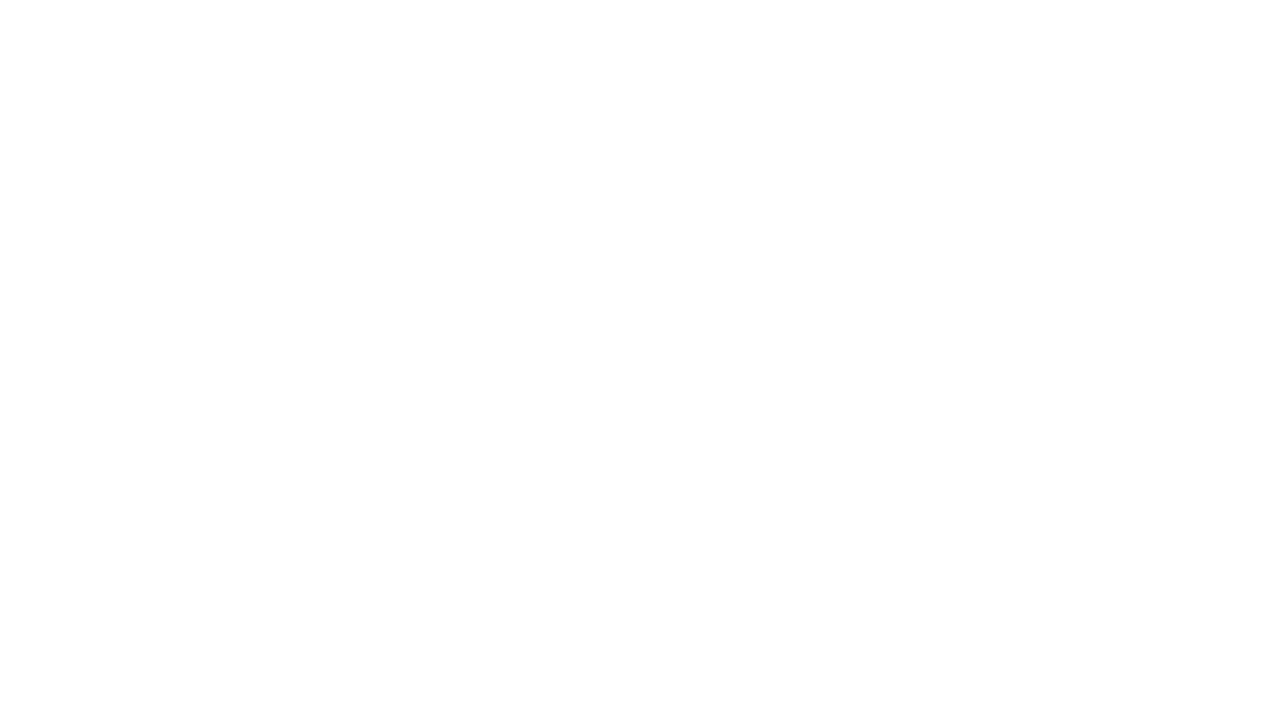
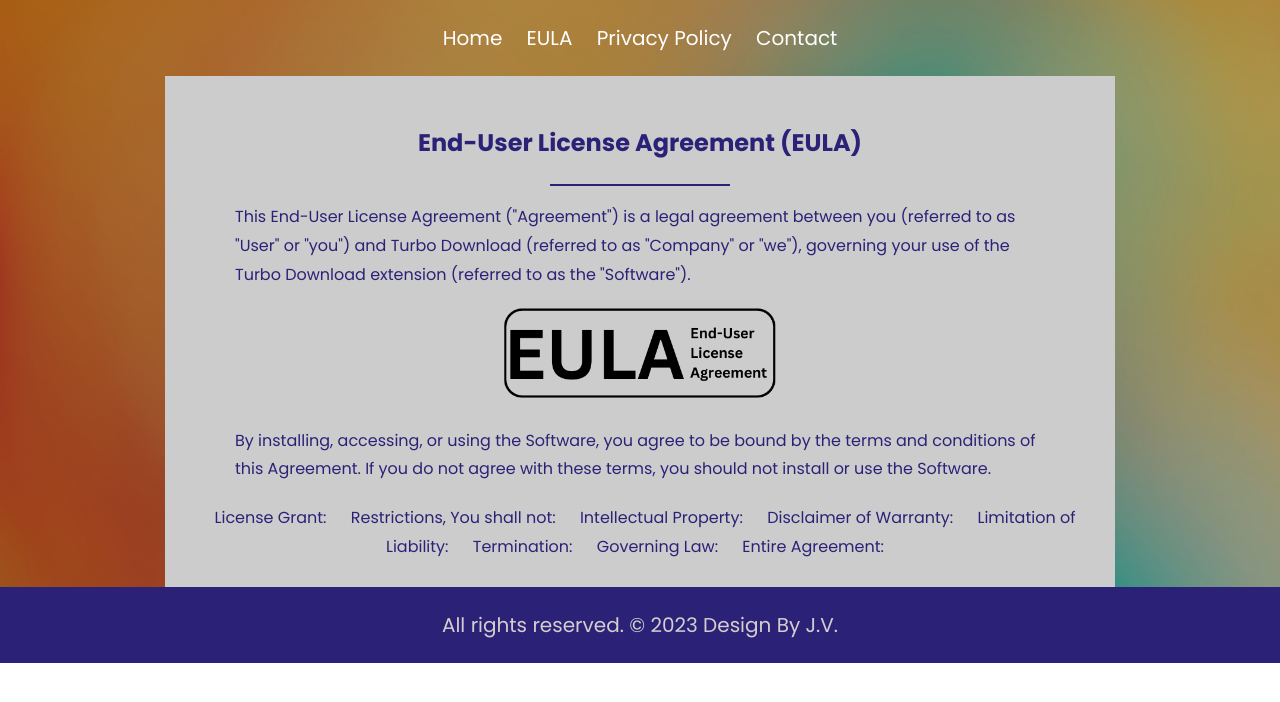
Before and after one commit to JosifVukicevic/FirstWebsite-Coinis, a plain HTML site: page eula.html in a window 1280 px wide. Drawn offline with Linux system fonts and the light colour scheme.

Commit message:
Eula & Privacy

```diff
--- a/eula.html
+++ b/eula.html
@@ -12,5 +12,43 @@
 </head>
 <body>
 
+    <section class="section-2">
+        <div>
+            <ul>
+                <li><a href="index.html">Home</a></li>
+                <li><a href="eula.html">EULA</a></li>
+                <li><a href="privacy.html">Privacy Policy</a></li>
+                <li><a href="contact.html">Contact</a></li>
+            </ul>
+        </div>
+
+        <div class="box">
+            <h2>End-User License Agreement (EULA)</h2>
+            <hr>
+            <div class="txt-for-eula">
+                <p>This End-User License Agreement ("Agreement") is a legal agreement between you (referred to as "User" or "you") and Turbo Download (referred to as "Company" or "we"), governing your use of the Turbo Download extension (referred to as the "Software").</p>
+                <img src="Images/eula_logo.png" alt="EULA Logo">
+                <p>By installing, accessing, or using the Software, you agree to be bound by the terms and conditions of this Agreement. If you do not agree with these terms, you should not install or use the Software.</p>
+                <ul>
+                    <li><span>License Grant:</span></li>
+                    <li><span>Restrictions, You shall not:</span></li>
+                    <li><span>Intellectual Property:</span></li>
+                    <li><span>Disclaimer of Warranty:</span></li>
+                    <li><span>Limitation of Liability:</span></li>
+                    <li><span>Termination:</span></li>
+                    <li><span>Governing Law:</span></li>
+                    <li><span>Entire Agreement:</span></li>
+                </ul>
+            </div>
+        </div>
+
+        <footer>
+            <div class="container">
+              <div class="footer-content">
+                <p>All rights reserved. &copy; 2023 Design By J.V.</p>
+        </footer>
+
+    </section>
+
 </body>
 </html>
--- a/style.css
+++ b/style.css
@@ -158,6 +158,7 @@
   color: #2b2278;
   text-align: left;
   font-size: medium;
+  width: 90%;
 }
 .txt-for-privacy h2 {
   color: #2b2278;
@@ -175,3 +176,44 @@
 .list-of-privacy li{
   list-style: decimal;
 }
+
+ol {
+  counter-reset: my-counter;
+  list-style-type: none;
+  text-align: left;
+}
+
+ol li {
+  counter-increment: my-counter;
+  margin-bottom: 5px;
+  color: rgb(94, 91, 91);
+}
+
+ol li::before {
+  content: counter(my-counter) ". ";
+  color: #2b2278;
+}
+
+.txt-for-eula img{
+  max-width: 33%;
+  max-height: 22%;
+}
+
+.box h2 {
+  color: #2b2278;
+}
+
+hr {
+  width: 20%;
+  border: none;
+  height: 2px;
+  background-color: #2b2278;
+  margin-bottom: 17px;
+}
+
+.txt-for-eula p {
+  color: #2b2278;
+  text-align: left;
+  font-size: 16px;
+  width: 90%;
+}
```
Also changed, not shown: privacy.html (+1 -1 lines), style_for_contact.css (+6 -3 lines), Images/eula_logo.png (added).
